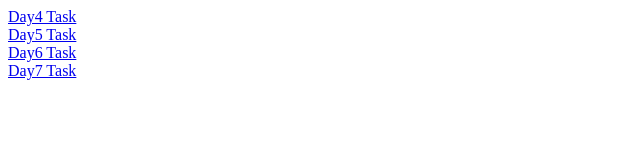
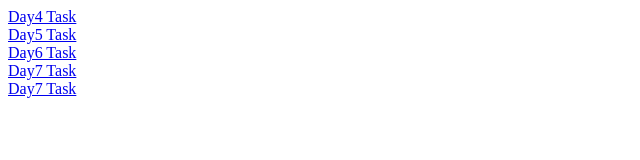
Before and after one commit to keerthi8928/Daily-Tasks, a plain HTML site: page index.html in a window 1280 px wide. Shown: the full height of the page, 0-640 px from the left. Drawn offline with Linux system fonts and the light colour scheme.

Commit message:
main file

```diff
--- a/index.html
+++ b/index.html
@@ -10,6 +10,7 @@
     <a href="Day5/Task5.1.html">Day5 Task</a><br>
     <a href="Day6/Task6.html">Day6 Task</a><br>
     <a href="Day7/Task7.html">Day7 Task</a><br>
+    <a href="Day8/Task8.html">Day7 Task</a><br>
 
 </body>
 </html>
```
